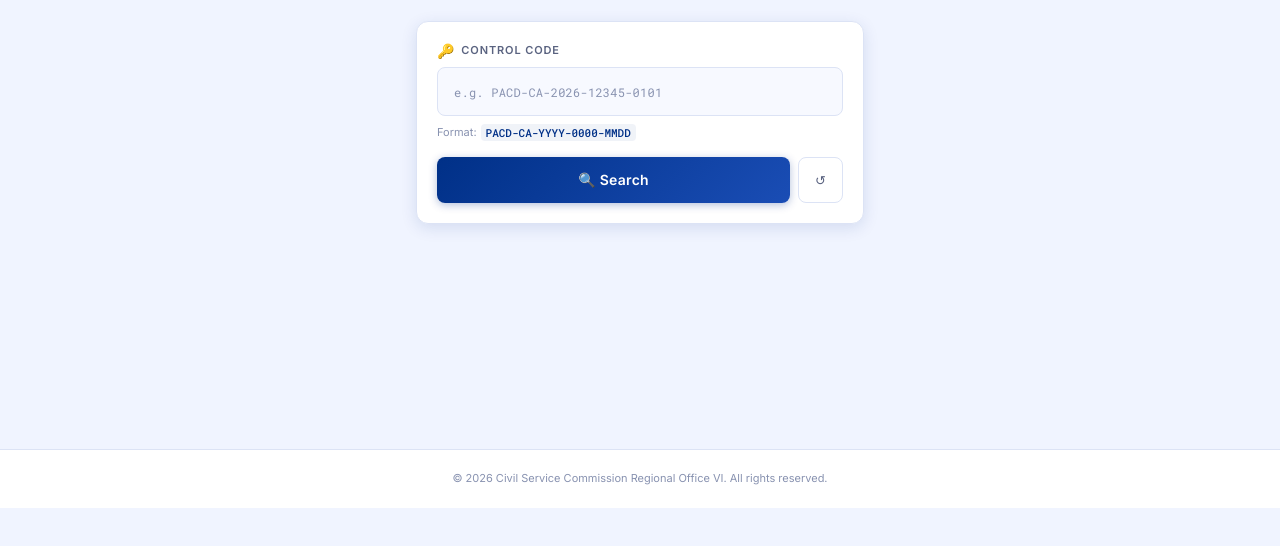
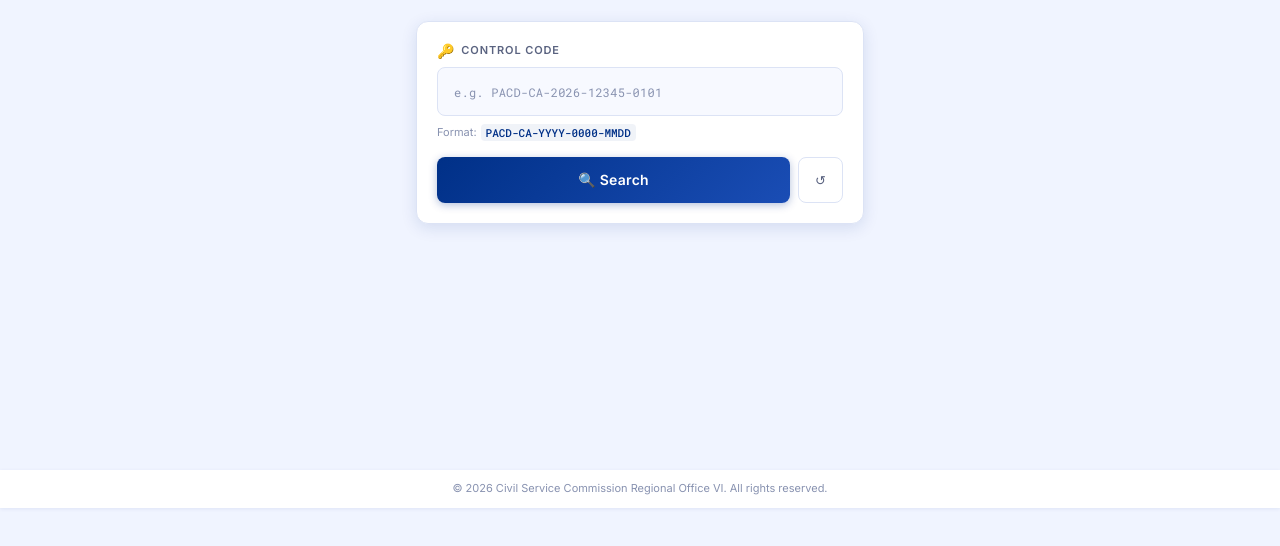
Before and after one commit to jasonderamos2024-art/CAcontrolcode, a plain HTML site: page index.html in a window 1280 px wide. Shown: the part 252-798 px from the top of the page. Drawn offline with Linux system fonts and the light colour scheme.

Commit message:
Update index.html

```diff
--- a/index.html
+++ b/index.html
@@ -458,13 +458,15 @@
   }
 
   /* Footer */
-  .footer {
+  .footer  {
     width: 100%;
+    background: var(--white);
+    border-top: 5px;
+    box-shadow: var(--shadow-sm);
+    padding: 10px 10px 10px;
     text-align: center;
-    padding: 20px 16px;
-    border-top: 1px solid var(--border);
-    background: var(--white);
-    margin-top: auto;
+    bottom: 0;
+    z-index: 10;
   }
 
   .footer p {
```
